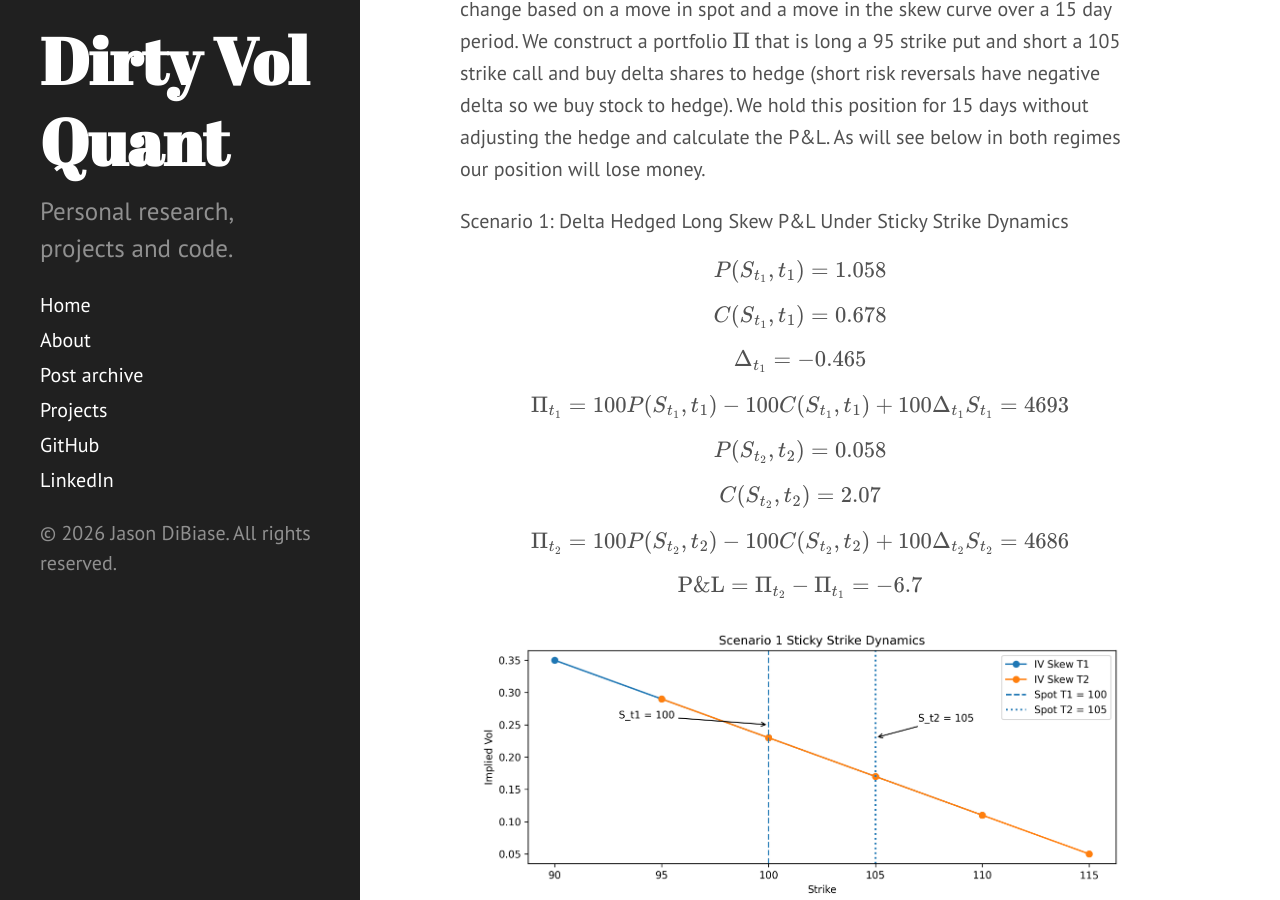
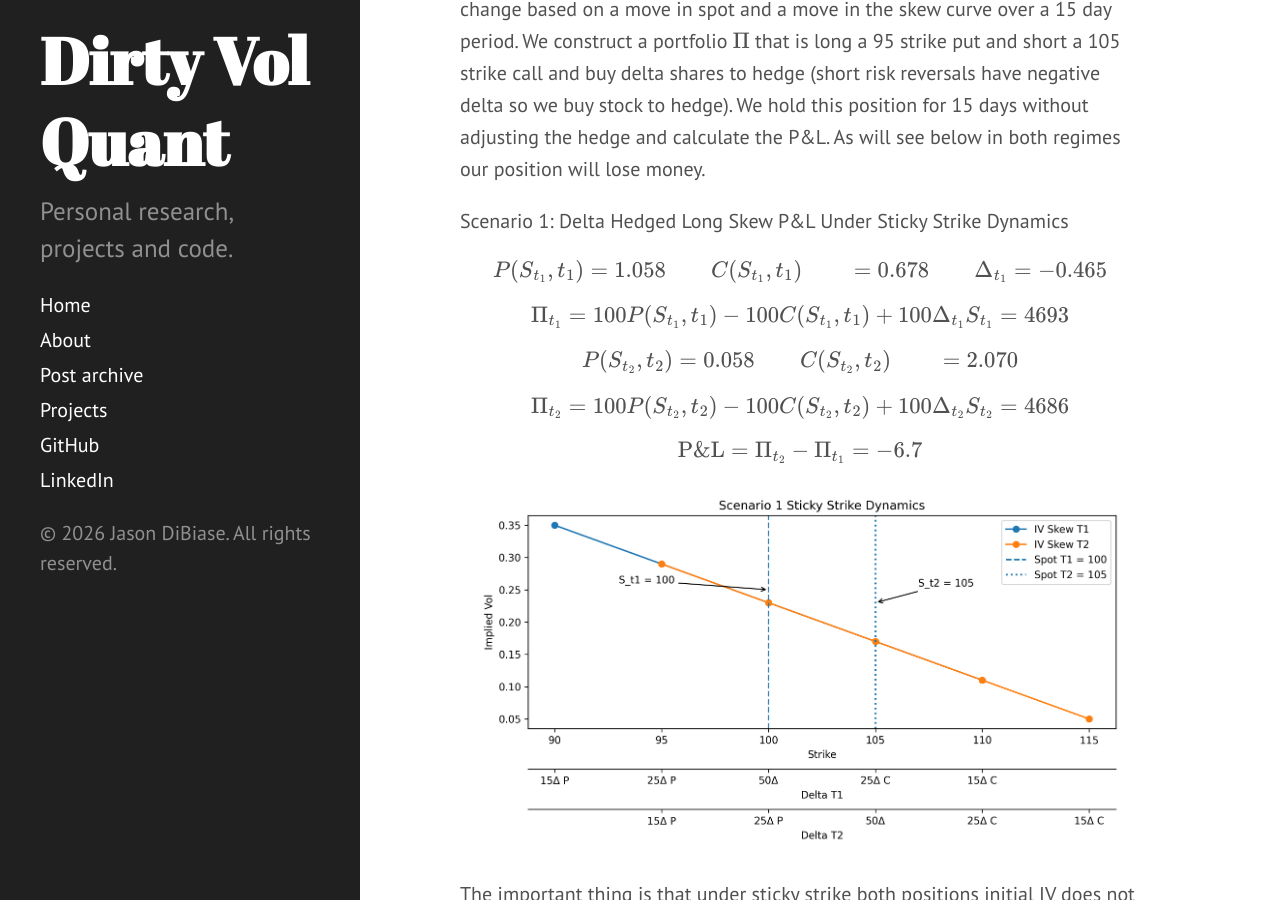
Before and after one commit to dibiasej/dibiasej.github.io, a Jekyll site: the page built from _posts/2026-06-07-Fixed-Strike-Floating-Strike-Spot-Vol-Dynamics-And-The-Skew-Stickiness-Ratio-Part-1.md, in a window 1280 px wide and 900 px high, scrolled down 5727 px. Built offline with Jekyll 4.4.1, drawn with Linux system fonts in a browser that asks for light colours; Markdown is read by kramdown in place of the engine named in the settings.

Commit message:
adjusted math for options

```diff
--- a/_posts/2026-06-07-Fixed-Strike-Floating-Strike-Spot-Vol-Dynamics-And-The-Skew-Stickiness-Ratio-Part-1.md
+++ b/_posts/2026-06-07-Fixed-Strike-Floating-Strike-Spot-Vol-Dynamics-And-The-Skew-Stickiness-Ratio-Part-1.md
@@ -52,15 +52,8 @@
 Scenario 1: Delta Hedged Long Skew P&L Under Sticky Strike Dynamics
 
 $$
-P(S_{t_1}, t_1) = 1.058
-$$
-
-$$
-C(S_{t_1}, t_1) = 0.678
-$$
-
-$$
-\Delta_{t_1} = -0.465
+\begin{aligned} P(S_{t_1}, t_1) &= 1.058\qquad C(S_{t_1}, t_1) &= 0.678\qquad \Delta_{t_1} &= -0.465
+\end{aligned}
 $$
 
 $$
@@ -68,13 +61,9 @@
 $$
 
 $$
-P(S_{t_2}, t_2) = 0.058
+\begin{aligned} P(S_{t_2}, t_2) &= 0.058\qquad C(S_{t_2}, t_2) &= 2.070
+\end{aligned}
 $$
-
-$$
-C(S_{t_2}, t_2) = 2.07
-$$
-
 
 $$
 \Pi_{t_2} = 100P(S_{t_2},t_2) - 100C(S_{t_2},t_2) + 100\Delta_{t_2}S_{t_2} = 4686
```
